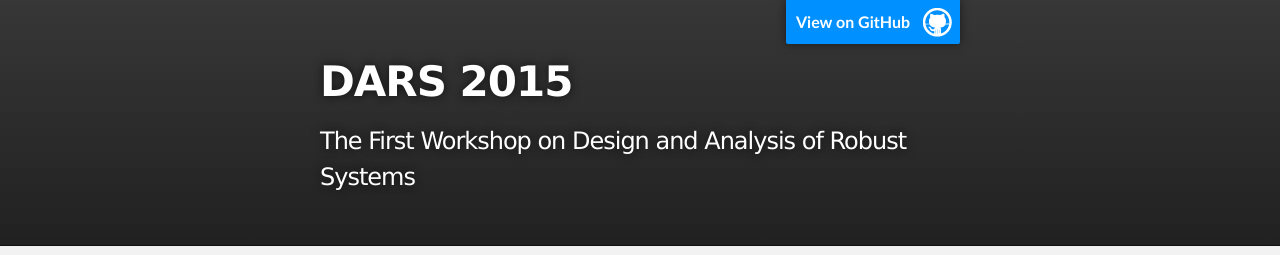
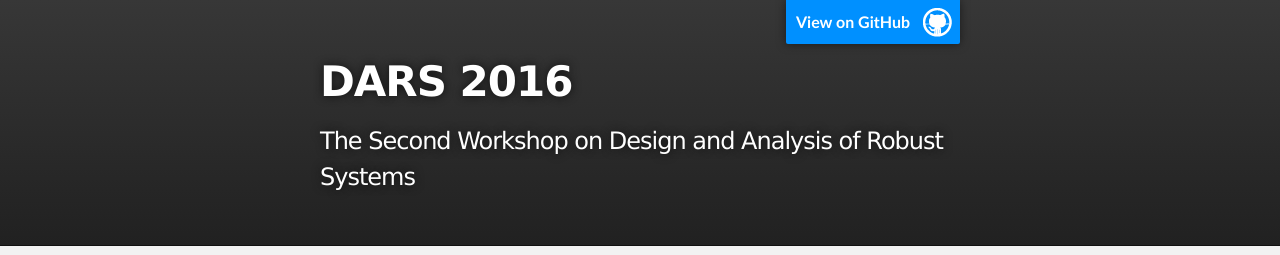
Before and after one commit to roopshasamanta/darsworkshop.github.io, a plain HTML site: page index.html in a window 1280 px wide. Shown: the top 255 px of the page. Drawn offline with Linux system fonts and the light colour scheme.

Commit message:
Update index.html

```diff
--- a/index.html
+++ b/index.html
@@ -18,8 +18,8 @@
         <header class="inner">
           <a id="forkme_banner" href="https://github.com/darsworkshop">View on GitHub</a>
 
-          <h1 id="project_title">DARS 2015</h1>
-          <h2 id="project_tagline">The First Workshop on Design and Analysis of Robust Systems </h2>
+          <h1 id="project_title">DARS 2016</h1>
+          <h2 id="project_tagline">The Second Workshop on Design and Analysis of Robust Systems </h2>
 
         </header>
     </div>
```
